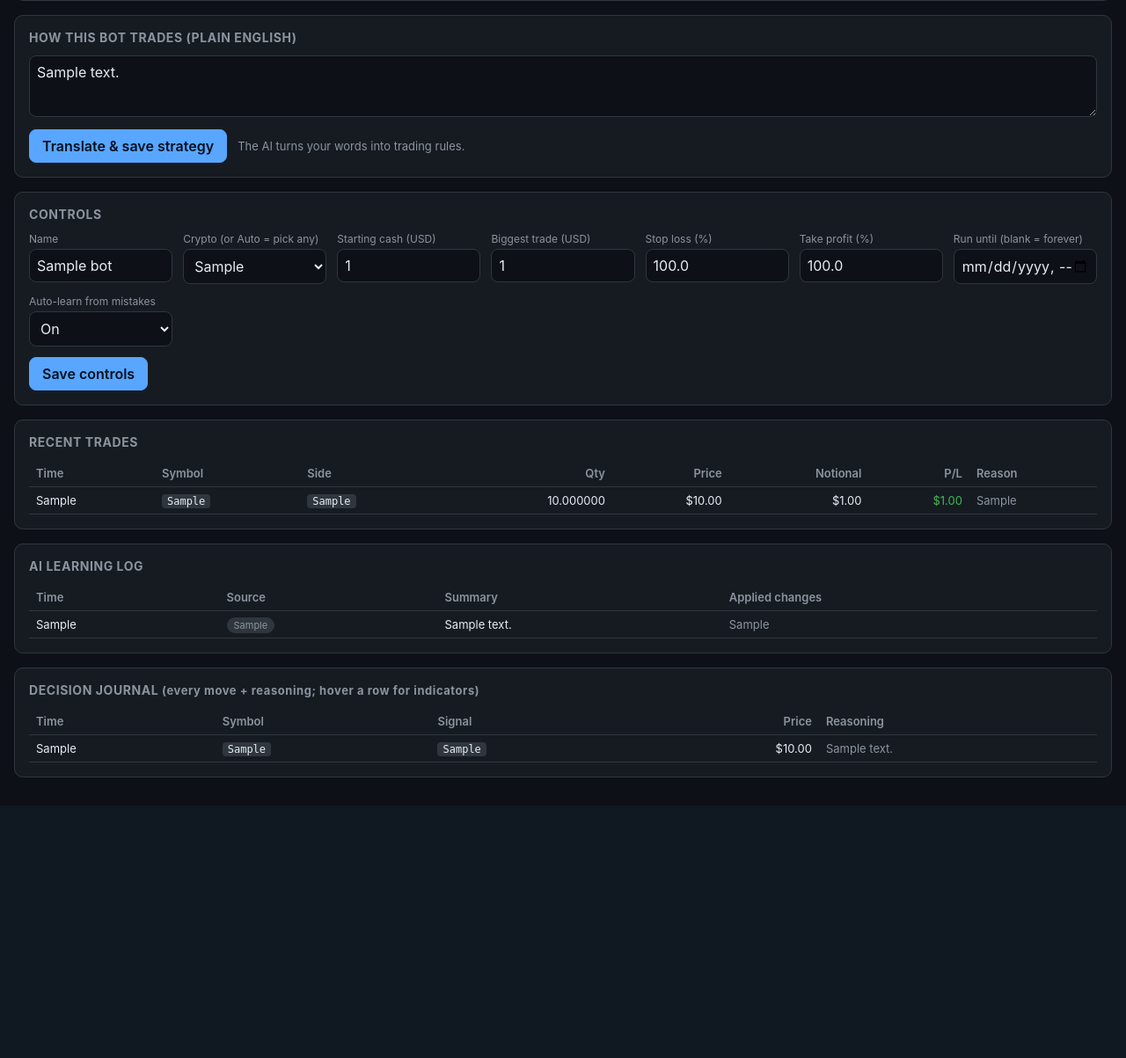
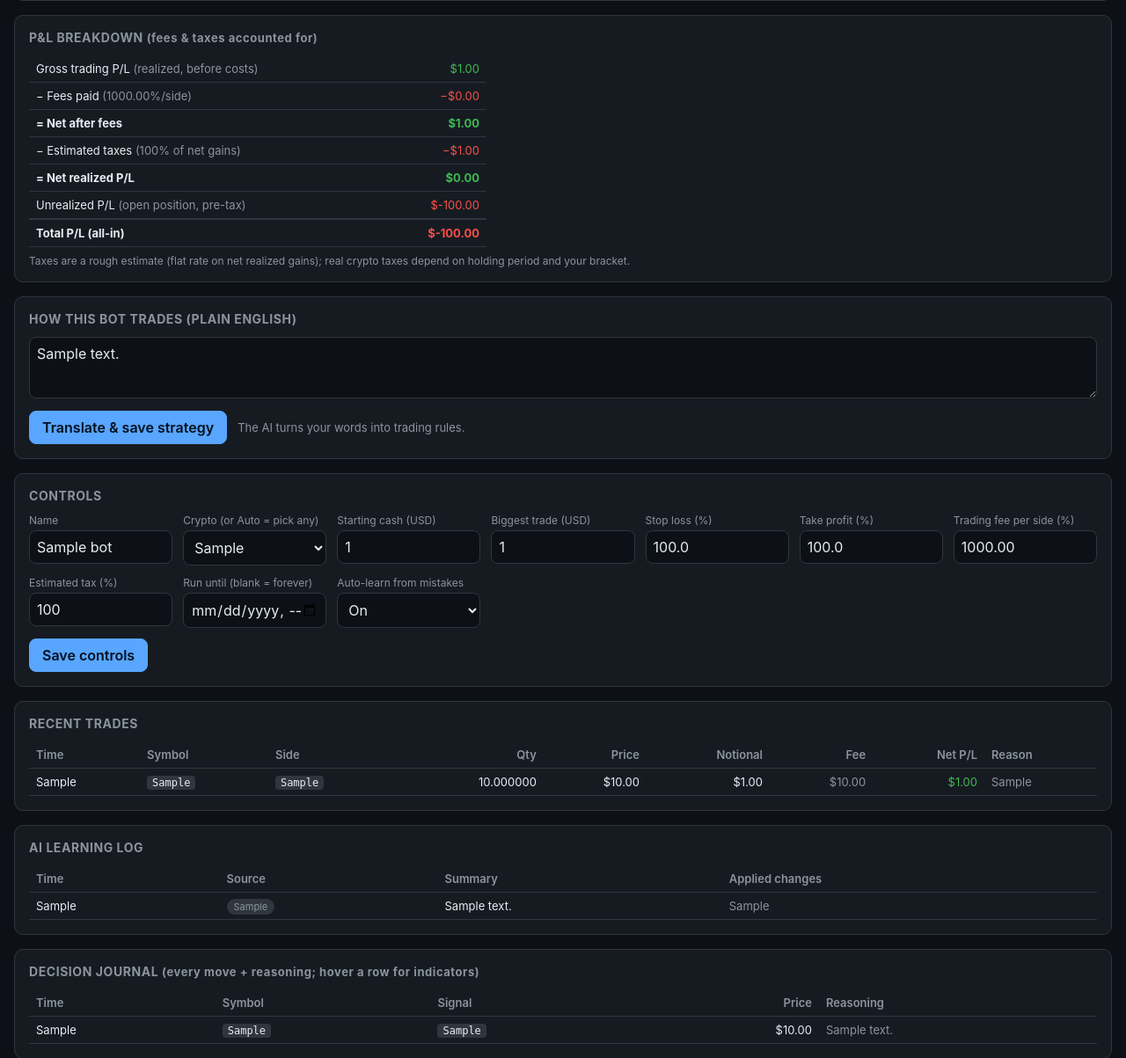
Before and after one commit to ddtechapp2026/claude, a FastAPI app: page / in a window 1280 px wide. Shown: the part 689-1892 px from the top of the page at 88% size. Before the commit the page ends 1573 px from the top, so only its background shows below. Run offline with FastAPI, Linux system fonts and the light colour scheme; tables that the repository leaves empty hold one stand-in row (values such as "Sample post").

Commit message:
Account for fees and taxes with a per-bot P&L breakdown
- Charge a trading fee on every buy and sell (fee_pct per bot, default 0.1%),
  deducted from the virtual wallet so equity is fee-aware. Track gross vs net.
- Estimate taxes on net realized gains (tax_pct per bot, default 30%).
- Dashboard P&L breakdown panel: gross trading P/L -> minus fees -> net after
  fees -> minus estimated taxes -> net realized -> plus unrealized -> total.
- Trades store per-execution fee and gross round-trip P/L; trades table shows a
  Fee column and net P/L. Learning loop now judges trades on fee-adjusted P/L.
- Per-bot fee % and tax % controls; FEE_PCT/TAX_PCT env defaults. DB migration
  adds the new columns in place.

Co-Authored-By: Claude Opus 4.8 <noreply@anthropic.com>
Claude-Session: https://claude.ai/code/session_01VuLHDqieNL9Vup1DYK6PX6

```diff
--- a/src/config.py
+++ b/src/config.py
@@ -50,6 +50,10 @@ class Settings:
     ai_review_min_trades: int   # min closed trades before a review runs
     ai_min_winrate: float       # review triggers when win-rate is below this
 
+    # Costs (defaults for new bots; editable per bot)
+    fee_pct: float              # trading fee per side, as a fraction (0.001 = 0.1%)
+    tax_pct: float              # estimated tax on net realized gains (0.30 = 30%)
+
     @property
     def ai_enabled(self) -> bool:
         return bool(self.openrouter_api_key) and "your_" not in self.openrouter_api_key
@@ -81,6 +85,8 @@ def load_settings() -> Settings:
         openrouter_base_url=os.getenv("OPENROUTER_BASE_URL", "https://openrouter.ai/api/v1").strip(),
         ai_review_min_trades=int(os.getenv("AI_REVIEW_MIN_TRADES", "5")),
         ai_min_winrate=float(os.getenv("AI_MIN_WINRATE", "0.45")),
+        fee_pct=float(os.getenv("FEE_PCT", "0.001")),
+        tax_pct=float(os.getenv("TAX_PCT", "0.30")),
     )
 
 
--- a/src/dashboard/app.py
+++ b/src/dashboard/app.py
@@ -37,6 +37,31 @@ def _bot_view(bot: dict) -> dict:
         summary = strategy_engine.describe(spec)
     except Exception:  # noqa: BLE001
         summary = "(invalid strategy)"
+
+    # --- P&L breakdown: gross trading -> fees -> taxes -> net ---------------
+    gross_realized = wallet.get("gross_realized", 0.0) or 0.0
+    net_after_fees = wallet.get("realized_pnl", 0.0) or 0.0     # already fee-adjusted
+    fees = gross_realized - net_after_fees                       # fees on closed trades
+    tax_pct = bot.get("tax_pct", 0.0) or 0.0
+    est_tax = tax_pct * max(0.0, net_after_fees)                 # taxed only on net gains
+    net_realized = net_after_fees - est_tax
+    # Unrealized (open position), net of the exit fee it would incur.
+    qty = wallet.get("position_qty", 0.0) or 0.0
+    entry = wallet.get("entry_price") or 0.0
+    unrealized = 0.0
+    if qty > 0 and entry:
+        cur_price = (equity - wallet.get("cash", 0.0)) / qty if qty else entry
+        unrealized = (cur_price - entry) * qty
+    costs = {
+        "gross_realized": gross_realized,
+        "fees": fees,
+        "net_after_fees": net_after_fees,
+        "tax_pct": tax_pct,
+        "est_tax": est_tax,
+        "net_realized": net_realized,
+        "unrealized": unrealized,
+        "total_pnl": net_realized + unrealized,   # everything accounted for
+    }
     return {
         **bot,
         "wallet": wallet,
@@ -44,6 +69,7 @@ def _bot_view(bot: dict) -> dict:
         "pnl": pnl,
         "pnl_pct": (pnl / bot["starting_cash"] * 100) if bot["starting_cash"] else 0.0,
         "strategy_summary": summary,
+        "costs": costs,
     }
 
 
@@ -98,16 +124,20 @@ class ConfigIn(BaseModel):
     symbol: Optional[str] = None
     starting_cash: Optional[float] = None
     max_trade_usd: Optional[float] = None
-    stop_loss_pct: Optional[float] = None      # accepts percent (5) or fraction (0.05)
+    stop_loss_pct: Optional[float] = None      # sent as a percent number, e.g. 5 == 5%
     take_profit_pct: Optional[float] = None
+    fee_pct: Optional[float] = None            # per-side trading fee, percent (0.1 == 0.1%)
+    tax_pct: Optional[float] = None            # est. tax on net gains, percent (30 == 30%)
     run_until: Optional[str] = None            # ISO ts, "" clears it
     auto_adjust: Optional[bool] = None
 
 
 def _norm_pct(v: float | None) -> float | None:
+    # The dashboard always sends these as percent numbers (5 == 5%), so convert
+    # to the fraction the engine stores. 0.1 -> 0.001, 30 -> 0.30.
     if v is None:
         return None
-    return v / 100.0 if v > 1 else v  # treat 5 as 5%, 0.05 as 5%
+    return v / 100.0
 
 
 @app.post("/api/bots/{bot_id}/config")
@@ -124,6 +154,10 @@ def api_config(bot_id: int, cfg: ConfigIn) -> JSONResponse:
         fields["stop_loss_pct"] = _norm_pct(cfg.stop_loss_pct)
     if cfg.take_profit_pct is not None:
         fields["take_profit_pct"] = _norm_pct(cfg.take_profit_pct)
+    if cfg.fee_pct is not None:
+        fields["fee_pct"] = _norm_pct(cfg.fee_pct)
+    if cfg.tax_pct is not None:
+        fields["tax_pct"] = _norm_pct(cfg.tax_pct)
     if cfg.run_until is not None:
         fields["run_until"] = cfg.run_until or None
     if cfg.auto_adjust is not None:
--- a/src/dashboard/templates/index.html
+++ b/src/dashboard/templates/index.html
@@ -93,7 +93,7 @@ function renderTabs(){
 }
 
 function detailHTML(d){
-  const b=d.bot, w=b.wallet||{};
+  const b=d.bot, w=b.wallet||{}, c=b.costs||{};
   const held = (w.position_qty||0)>0;
   const runUntilVal = b.run_until ? b.run_until.slice(0,16) : "";
   return `
@@ -121,6 +121,29 @@ function detailHTML(d){
   <div class="panel"><h2>Equity curve</h2><canvas id="equityChart" style="max-height:260px"></canvas></div>
 
   <div class="panel">
+    <h2>P&amp;L breakdown <span class="muted" style="text-transform:none">(fees &amp; taxes accounted for)</span></h2>
+    <table style="max-width:520px">
+      <tbody>
+        <tr><td>Gross trading P/L <span class="muted">(realized, before costs)</span></td>
+            <td class="right ${c.gross_realized>=0?'pos':'neg'}">${fmtUsd(c.gross_realized)}</td></tr>
+        <tr><td>− Fees paid <span class="muted">(${(b.fee_pct*100).toFixed(2)}%/side)</span></td>
+            <td class="right neg">−${fmtUsd(c.fees)}</td></tr>
+        <tr><td><b>= Net after fees</b></td>
+            <td class="right ${c.net_after_fees>=0?'pos':'neg'}"><b>${fmtUsd(c.net_after_fees)}</b></td></tr>
+        <tr><td>− Estimated taxes <span class="muted">(${(c.tax_pct*100).toFixed(0)}% of net gains)</span></td>
+            <td class="right neg">−${fmtUsd(c.est_tax)}</td></tr>
+        <tr><td><b>= Net realized P/L</b></td>
+            <td class="right ${c.net_realized>=0?'pos':'neg'}"><b>${fmtUsd(c.net_realized)}</b></td></tr>
+        <tr><td>Unrealized P/L <span class="muted">(open position, pre-tax)</span></td>
+            <td class="right ${c.unrealized>=0?'pos':'neg'}">${fmtUsd(c.unrealized)}</td></tr>
+        <tr style="border-top:2px solid var(--border)"><td><b>Total P/L (all-in)</b></td>
+            <td class="right ${c.total_pnl>=0?'pos':'neg'}"><b>${fmtUsd(c.total_pnl)}</b></td></tr>
+      </tbody>
+    </table>
+    <div class="muted" style="margin-top:8px;font-size:12px">Taxes are a rough estimate (flat rate on net realized gains); real crypto taxes depend on holding period and your bracket.</div>
+  </div>
+
+  <div class="panel">
     <h2>How this bot trades (plain English)</h2>
     <div id="strat-banner"></div>
     <textarea id="strat-text" placeholder="e.g. Buy when RSI drops below 30, sell when it goes above 70. Use 40% of cash.">${b.strategy_text||""}</textarea>
@@ -139,6 +162,8 @@ function detailHTML(d){
       <div><label>Biggest trade (USD)</label><input id="f-max" type="number" value="${b.max_trade_usd}"></div>
       <div><label>Stop loss (%)</label><input id="f-stop" type="number" step="0.1" value="${(b.stop_loss_pct*100).toFixed(1)}"></div>
       <div><label>Take profit (%)</label><input id="f-tp" type="number" step="0.1" value="${(b.take_profit_pct*100).toFixed(1)}"></div>
+      <div><label>Trading fee per side (%)</label><input id="f-fee" type="number" step="0.01" value="${(b.fee_pct*100).toFixed(2)}"></div>
+      <div><label>Estimated tax (%)</label><input id="f-tax" type="number" step="1" value="${(b.tax_pct*100).toFixed(0)}"></div>
       <div><label>Run until (blank = forever)</label><input id="f-until" type="datetime-local" value="${runUntilVal}"></div>
       <div><label>Auto-learn from mistakes</label><select id="f-auto"><option value="1" ${b.auto_adjust?'selected':''}>On</option><option value="0" ${!b.auto_adjust?'selected':''}>Off</option></select></div>
     </div>
@@ -147,12 +172,13 @@ function detailHTML(d){
   </div>
 
   <div class="panel overflow"><h2>Recent trades</h2>
-    <table><thead><tr><th>Time</th><th>Symbol</th><th>Side</th><th class="right">Qty</th><th class="right">Price</th><th class="right">Notional</th><th class="right">P/L</th><th>Reason</th></tr></thead>
+    <table><thead><tr><th>Time</th><th>Symbol</th><th>Side</th><th class="right">Qty</th><th class="right">Price</th><th class="right">Notional</th><th class="right">Fee</th><th class="right">Net P/L</th><th>Reason</th></tr></thead>
     <tbody>${(d.trades||[]).map(t=>`<tr><td>${fmtTime(t.ts)}</td><td><span class="tag">${t.symbol||'-'}</span></td><td><span class="tag ${t.side}">${t.side}</span></td>
       <td class="right">${t.qty?Number(t.qty).toFixed(6):'-'}</td><td class="right">${fmtUsd(t.price)}</td>
       <td class="right">${t.notional?fmtUsd(t.notional):'-'}</td>
+      <td class="right muted">${t.fee!=null?fmtUsd(t.fee):'-'}</td>
       <td class="right ${((t.pnl||0)>=0)?'pos':'neg'}">${t.pnl!=null?fmtUsd(t.pnl):'-'}</td>
-      <td class="muted">${t.reason||''}</td></tr>`).join("")||`<tr><td colspan="8" class="muted">No trades yet.</td></tr>`}</tbody></table>
+      <td class="muted">${t.reason||''}</td></tr>`).join("")||`<tr><td colspan="9" class="muted">No trades yet.</td></tr>`}</tbody></table>
   </div>
 
   <div class="panel overflow"><h2>AI learning log</h2>
@@ -214,6 +240,7 @@ async function saveConfig(id){
   const body={name:el("f-name").value,symbol:el("f-symbol").value,
     starting_cash:parseFloat(el("f-cash").value),max_trade_usd:parseFloat(el("f-max").value),
     stop_loss_pct:parseFloat(el("f-stop").value),take_profit_pct:parseFloat(el("f-tp").value),
+    fee_pct:parseFloat(el("f-fee").value),tax_pct:parseFloat(el("f-tax").value),
     run_until:until?new Date(until).toISOString():"",auto_adjust:el("f-auto").value==="1"};
   el("cfg-msg").textContent="Saving…";
   try{await api(`/api/bots/${id}/config`,{method:"POST",headers:{"Content-Type":"application/json"},body:JSON.stringify(body)});
```
Also changed, not shown: src/database.py (+30 -13 lines), src/engine.py (+27 -13 lines), README.md, 2 other files.
